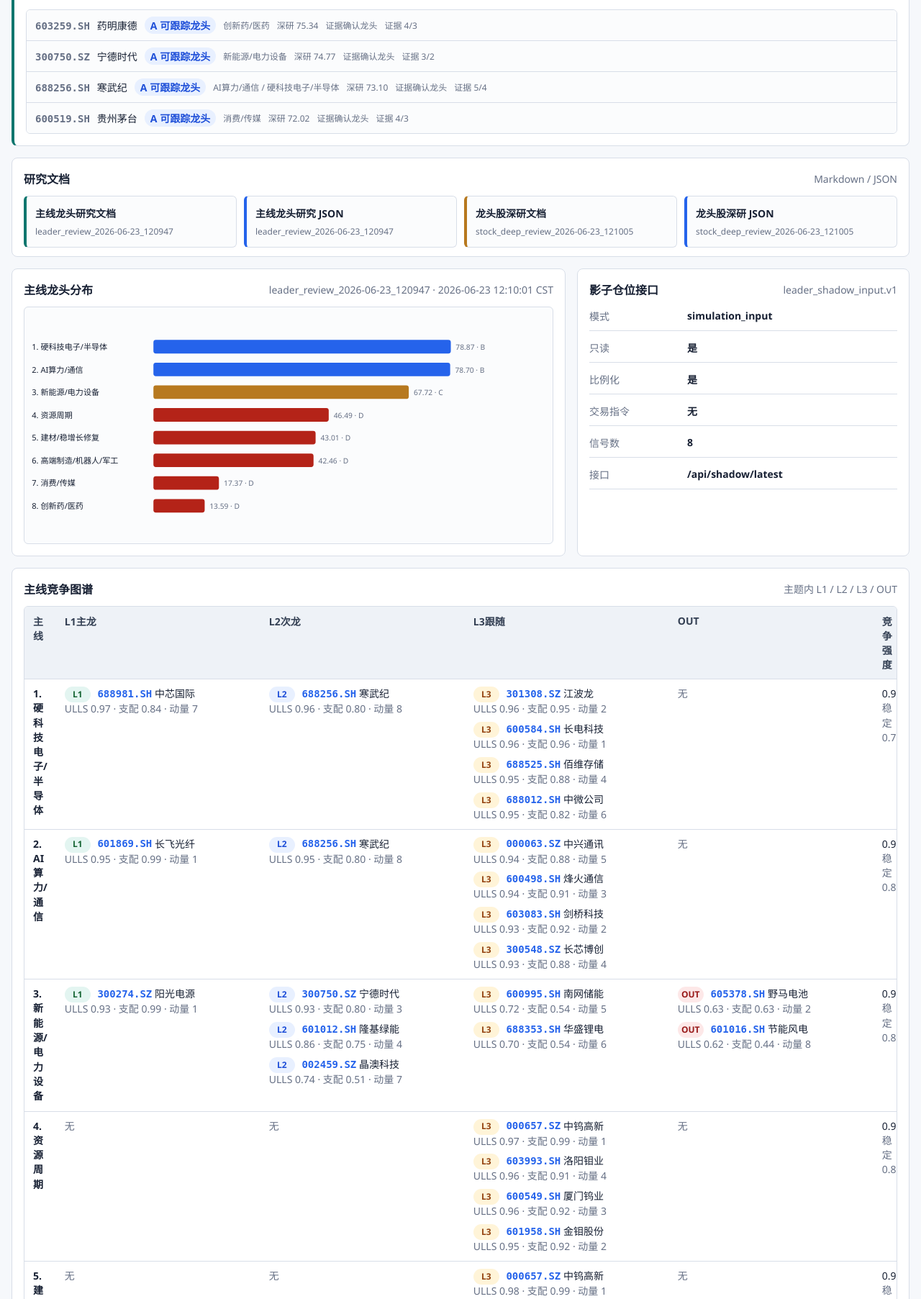
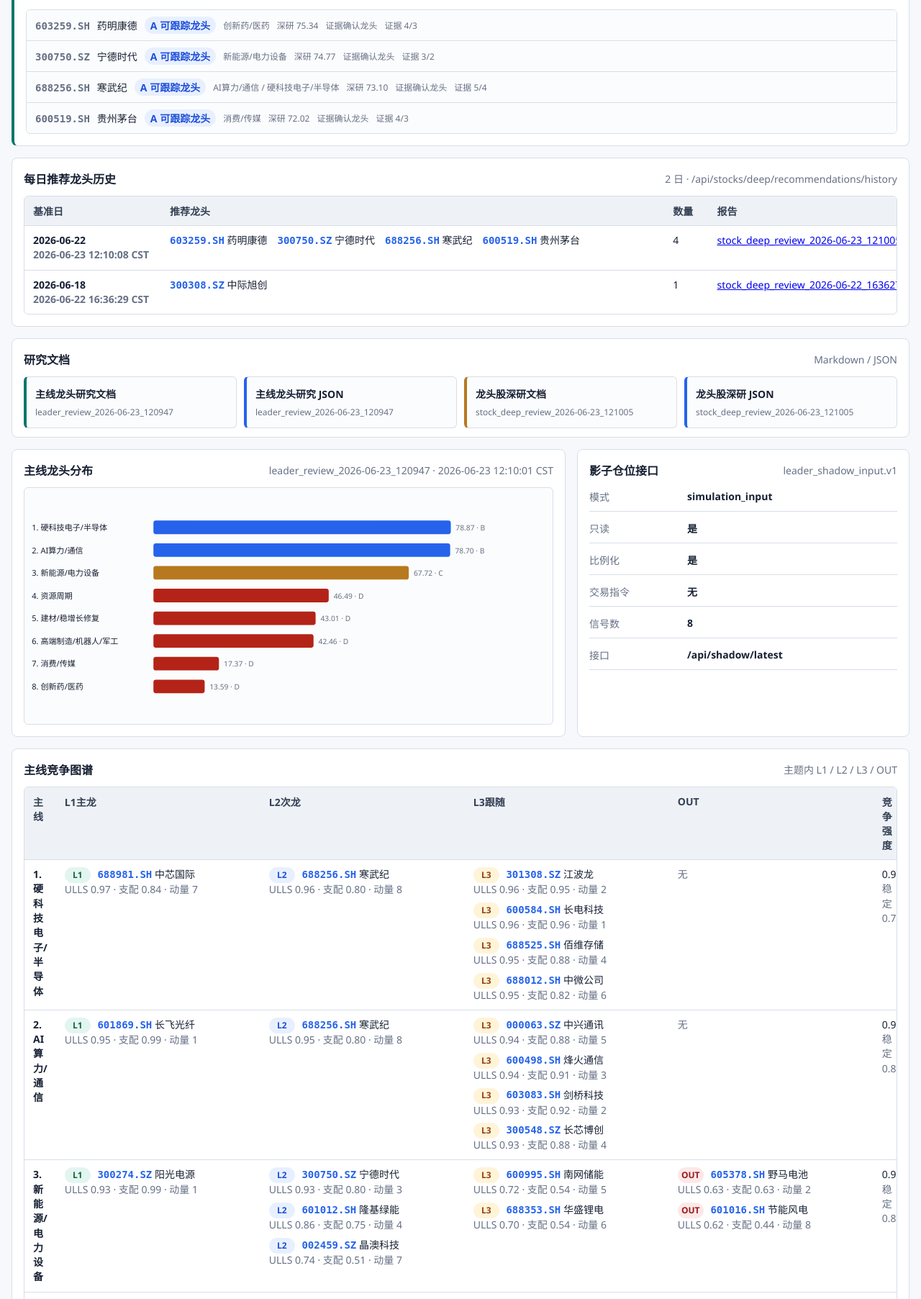
Before and after one commit to imherro/MyInvestLeader, a FastAPI app: page / in a window 1280 px wide. Shown: the part 389-2194 px from the top of the page at 72% size. Run offline with FastAPI, Linux system fonts and the light colour scheme; some libraries are stand-ins or nearby versions.

Commit message:
feat: add recommendation history

```diff
--- a/leader_app/main.py
+++ b/leader_app/main.py
@@ -13,6 +13,7 @@ from .service import (
     build_index_payload,
     latest_report,
     latest_stock_report,
+    list_recommendation_history,
     list_reports,
     list_stock_reports,
     load_markdown,
@@ -100,6 +101,11 @@ def api_stock_deep_reports() -> dict[str, Any]:
     return {"reports": list_stock_reports()}
 
 
+@app.get("/api/stocks/deep/recommendations/history")
+def api_stock_deep_recommendation_history() -> dict[str, Any]:
+    return {"records": list_recommendation_history()}
+
+
 @app.get("/api/stocks/deep/reports/{report_id}")
 def api_stock_deep_report(report_id: str) -> dict[str, Any]:
     return {"report_id": report_id, "result": load_stock_report(report_id)}
--- a/leader_app/service.py
+++ b/leader_app/service.py
@@ -204,12 +204,53 @@ def _dedupe_stock_results(stocks: list[dict[str, Any]], *, rating: str | None =
     return sorted(results, key=_stock_result_sort_key)
 
 
+def _recommendation_history_record(report_id: str, payload: dict[str, Any], *, has_markdown: bool = False) -> dict[str, Any]:
+    stocks = [dict(row) for row in (payload.get("stocks") or [])]
+    items = _dedupe_stock_results(stocks, rating="A")
+    return {
+        "report_id": report_id,
+        "leader_report_id": payload.get("leader_report_id"),
+        "generated_at": payload.get("generated_at"),
+        "basis_date": payload.get("basis_date"),
+        "count": len(items),
+        "items": items,
+        "codes": [row.get("code") for row in items if row.get("code")],
+        "source_endpoint": f"/api/stocks/deep/reports/{report_id}",
+        "markdown_endpoint": f"/api/stocks/deep/reports/{report_id}/markdown" if has_markdown else "",
+        "has_markdown": has_markdown,
+        "read_only": True,
+        "contains_trade_orders": False,
+    }
+
+
+def list_recommendation_history(report_dir: Path = STOCK_REPORT_DIR, limit: int = 20) -> list[dict[str, Any]]:
+    records: list[dict[str, Any]] = []
+    seen_basis_dates: set[str] = set()
+    for path in _stock_json_files(report_dir):
+        payload = load_stock_report(path.stem, report_dir)
+        basis_date = str(payload.get("basis_date") or path.stem)
+        if basis_date in seen_basis_dates:
+            continue
+        seen_basis_dates.add(basis_date)
+        records.append(
+            _recommendation_history_record(
+                path.stem,
+                payload,
+                has_markdown=path.with_suffix(".md").exists(),
+            )
+        )
+        if len(records) >= limit:
+            break
+    return records
+
+
 def _key_results_payload(stock_index: dict[str, Any] | None) -> dict[str, Any]:
     stock_index = stock_index or {}
     report = stock_index.get("report") or {}
     stocks = [dict(row) for row in (stock_index.get("stocks") or [])]
     a_tracking = _dedupe_stock_results(stocks, rating="A")
     trackable = _dedupe_stock_results(stocks, eligible_only=True)
+    recommendation_history = list_recommendation_history()
     return {
         "schema_version": KEY_RESULTS_SCHEMA_VERSION,
         "primary_output": {
@@ -230,9 +271,19 @@ def _key_results_payload(stock_index: dict[str, Any] | None) -> dict[str, Any]:
             "count": len(trackable),
             "items": trackable,
         },
+        "recommendation_history": {
+            "id": "daily_a_tracking_leader_history",
+            "title": "每日推荐龙头历史",
+            "description": "从历史龙头股深研报告抽取每个基准日的A可跟踪龙头；用于复核，不是交易指令。",
+            "source_endpoint": "/api/stocks/deep/recommendations/history",
+            "record_count": len(recommendation_history),
+            "daily_latest_only": True,
+            "records": recommendation_history,
+        },
         "integration": {
             "endpoint": "/api/index",
             "primary_data_path": "key_results.primary_output.items",
+            "history_data_path": "key_results.recommendation_history.records",
             "read_only": True,
             "ratio_only": True,
             "contains_trade_orders": False,
@@ -329,6 +380,11 @@ def build_index_payload(report_id: str, payload: dict[str, Any], markdown: str)
             "primary_result_path": "key_results.primary_output.items",
             "sections": [
                 {"id": "key-results", "title": "A可跟踪龙头", "data_path": "key_results.primary_output.items"},
+                {
+                    "id": "recommendation-history",
+                    "title": "每日推荐龙头历史",
+                    "data_path": "key_results.recommendation_history.records",
+                },
                 {"id": "metrics", "title": "研究概览", "data_path": "metrics"},
                 {"id": "competition", "title": "主线竞争图谱", "data_path": "themes[].competition_graph"},
                 {"id": "candidate-matrix", "title": "龙头候选矩阵", "data_path": "themes"},
--- a/static/app.js
+++ b/static/app.js
@@ -115,6 +115,40 @@ function renderKeyResults(payload) {
         </div>
       `;
     })
+    .join("");
+}
+
+function historyLeaderList(items) {
+  if (!items || !items.length) return '<span class="muted">无 A 可跟踪龙头</span>';
+  return `<div class="history-leaders">${items
+    .slice(0, 8)
+    .map((row) => `<span>${stockCodeLink(row)} ${stockNameText(row)}</span>`)
+    .join("")}</div>`;
+}
+
+function renderRecommendationHistory(payload) {
+  const history = payload.key_results?.recommendation_history || {};
+  const records = history.records || [];
+  const meta = document.querySelector("#recommendation-history-meta");
+  const rows = document.querySelector("#recommendation-history-rows");
+  if (!meta || !rows) return;
+  meta.textContent = `${history.record_count ?? records.length} 日 · /api/stocks/deep/recommendations/history`;
+  if (!records.length) {
+    rows.innerHTML = '<tr><td colspan="4" class="empty">暂无推荐历史；生成龙头股深研后会自动沉淀。</td></tr>';
+    return;
+  }
+  rows.innerHTML = records
+    .slice(0, 10)
+    .map(
+      (record) => `
+        <tr>
+          <td class="theme-cell">${escapeHtml(record.basis_date || "")}<br><span class="muted">${escapeHtml(record.generated_at || "")}</span></td>
+          <td>${historyLeaderList(record.items || [])}</td>
+          <td>${record.count ?? 0}</td>
+          <td><a href="${escapeHtml(record.markdown_endpoint || record.source_endpoint || "#")}" target="_blank" rel="noreferrer">${escapeHtml(record.report_id || "")}</a></td>
+        </tr>
+      `,
+    )
     .join("");
 }
 
@@ -352,6 +386,7 @@ async function load() {
   const themes = payload.themes || [];
   renderMetrics(payload);
   renderKeyResults(payload);
+  renderRecommendationHistory(payload);
   renderDocumentLinks(payload);
   renderChart(themes);
   renderCompetitionGraph(themes);
--- a/static/styles.css
+++ b/static/styles.css
@@ -172,6 +172,17 @@ main {
 .key-result-detail {
   color: var(--muted);
   font-size: 12px;
+}
+
+.history-leaders {
+  display: flex;
+  flex-wrap: wrap;
+  gap: 6px 14px;
+  min-width: 360px;
+}
+
+.history-leaders span {
+  white-space: nowrap;
 }
 
 .doc-links {
--- a/templates/index.html
+++ b/templates/index.html
@@ -27,6 +27,25 @@
           <span id="key-results-meta"></span>
         </div>
         <div class="key-results" id="key-results"></div>
+      </section>
+      <section class="panel">
+        <div class="section-head">
+          <h2>每日推荐龙头历史</h2>
+          <span id="recommendation-history-meta"></span>
+        </div>
+        <div class="table-wrap">
+          <table>
+            <thead>
+              <tr>
+                <th>基准日</th>
+                <th>推荐龙头</th>
+                <th>数量</th>
+                <th>报告</th>
+              </tr>
+            </thead>
+            <tbody id="recommendation-history-rows"></tbody>
+          </table>
+        </div>
       </section>
       <section class="panel document-panel">
         <div class="section-head">
@@ -138,7 +157,7 @@
         <div class="process-flow" id="process-flow"></div>
       </section>
     </main>
-    <script src="/static/app.js?v=20260623_code_links"></script>
+    <script src="/static/app.js?v=20260623_recommendation_history"></script>
     <script src="https://invest.okbbc.com/footer.js" defer></script>
   </body>
 </html>
```
Also changed, not shown: tests/test_service_key_results.py (+82 -0 lines), README.md.
